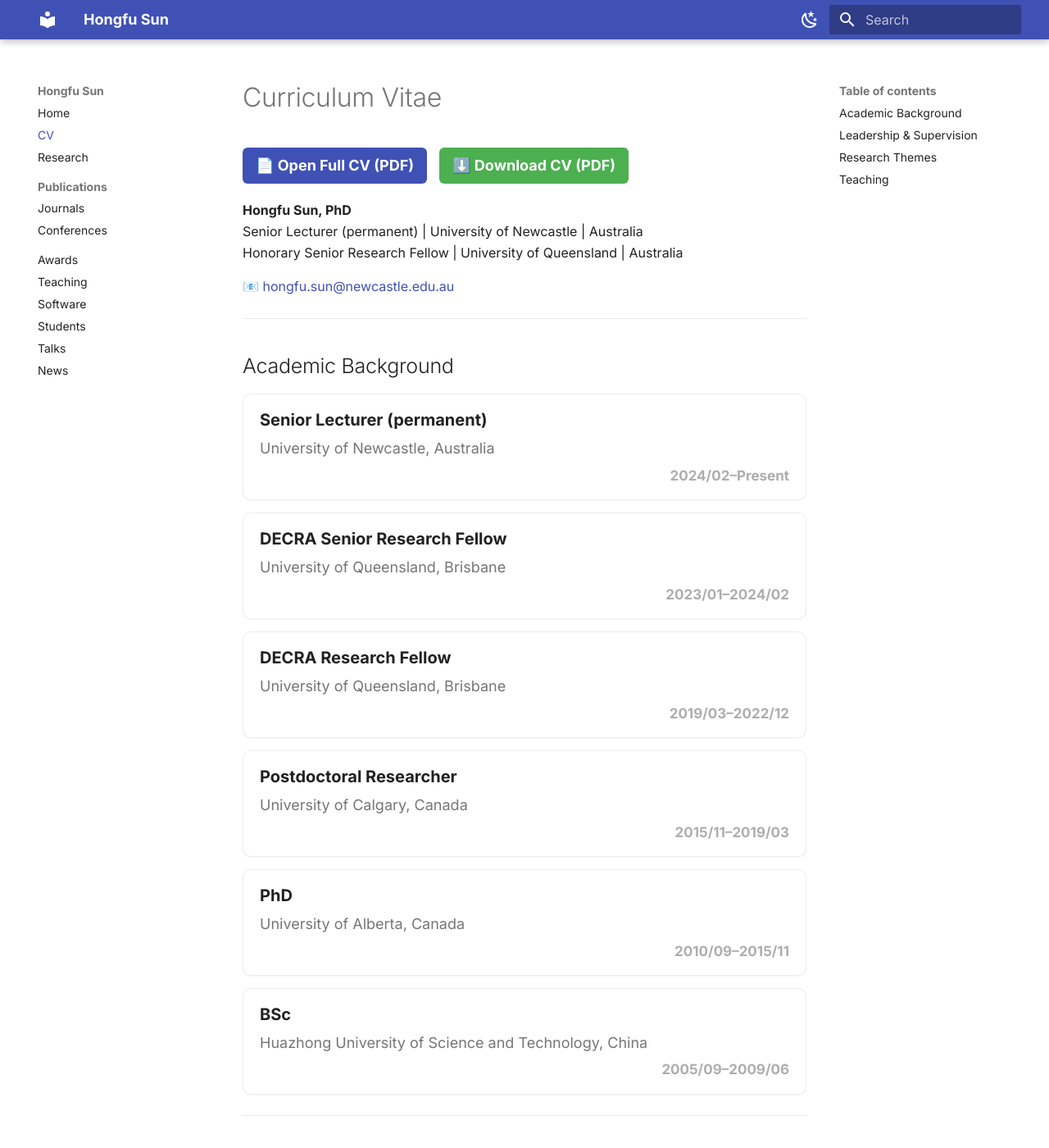
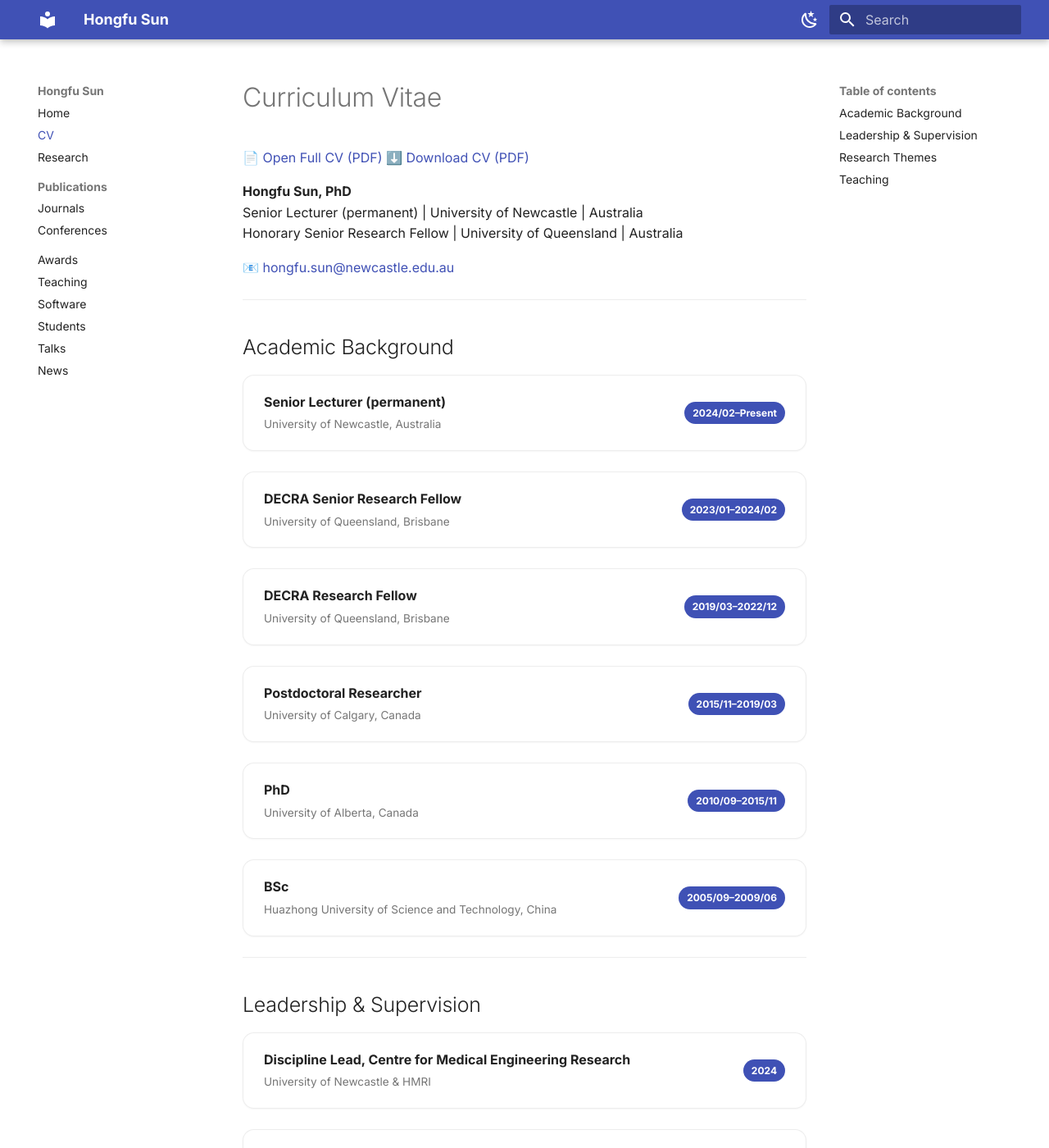
Before and after one commit to sunhongfu/sunhongfu.github.io, an MkDocs documentation site: the page built from docs/cv.md, in a window 1280 px wide and 1400 px high. Shown: the whole window at 82% size. Built offline with MkDocs 1.6.1 and Material for MkDocs 9.7.7, drawn with Linux system fonts in a browser that asks for light colours; some of the changed text lies outside the part shown.

Commit message:
update cv page

```diff
--- a/docs/assets/extra.css
+++ b/docs/assets/extra.css
@@ -1,67 +1,54 @@
-/* ===== CV cards ===== */
+/* ===== CV cards (same style as Awards) ===== */
+.cv-list {
+  display: grid;
+  grid-template-columns: 1fr;
+  gap: 1rem;
+}
+
 .cv-card {
   display: flex;
-  flex-direction: column;   /* stack children vertically */
-  padding: 0.75rem 1rem;
+  align-items: center;           /* center vertically */
+  gap: 1rem;
+  padding: 1rem 1.25rem;
   border: 1px solid var(--md-default-fg-color--lightest);
-  border-radius: 10px;
+  border-radius: 14px;
   background: var(--md-default-bg-color);
-  margin-bottom: 0.75rem;
   box-shadow: 0 1px 2px rgba(0,0,0,.04);
 }
 
 .cv-title {
+  flex: 1 1 auto;
+  display: flex;
+  flex-direction: column;        /* title on top, sub under */
+  margin: 0;
   font-weight: 700;
-  font-size: 1rem;
-  margin-bottom: 0.25rem;   /* spacing before sub */
 }
 
 .cv-sub {
-  font-size: 0.9rem;
+  font-size: 0.85em;
   color: var(--md-default-fg-color--light);
-  margin-bottom: 0.25rem;
+  margin-top: 0.2rem;
+  font-weight: 400;
 }
 
+/* Year badge pinned right */
 .cv-year {
-  align-self: flex-end;     /* keep years right aligned */
-  font-size: 0.85rem;
-  font-weight: 600;
-  color: var(--md-default-fg-color--lighter);
+  flex: 0 0 auto;
+  margin-left: auto;
+  display: inline-flex;
+  align-items: center;
+  justify-content: center;
+  white-space: nowrap;
+  background-color: #3f51b5;
+  color: #fff;
+  font-size: 0.75em;
+  font-weight: 700;
+  padding: 4px 10px;
+  border-radius: 999px;
 }
 
-/* ===== CV buttons ===== */
-.cv-buttons {
-  display: flex;
-  gap: 0.75rem;
-  margin-bottom: 1rem;
-}
-
-.cv-btn {
-  display: inline-block;
-  font-weight: 600;
-  padding: 0.4rem 0.8rem;
-  border-radius: 6px;
-  text-decoration: none;
-  font-size: 0.9rem;
-  transition: background 0.2s ease;
-}
-
-.cv-btn.open {
-  background: #3f51b5;   /* indigo */
-  color: white;
-}
-
-.cv-btn.open:hover {
-  background: #303f9f;   /* darker indigo */
-}
-
-.cv-btn.download {
-  background: #4caf50;   /* green */
-  color: white;
-}
-
-.cv-btn.download:hover {
-  background: #388e3c;   /* darker green */
+@media (min-width: 900px) {
+  .cv-list { gap: 1.25rem; }
 }
 
 /* ===== Publications: clean card layout (separated lines) ===== */
--- a/docs/cv.md
+++ b/docs/cv.md
@@ -1,10 +1,10 @@
 # Curriculum Vitae
 
 <div class="cv-buttons">
-  <a class="cv-btn open" href="assets/Hongfu_Sun_CV.pdf" target="_blank" rel="noopener">
+  <a class="cv-btn open" href="docs/assets/Hongfu_Sun_CV.pdf" target="_blank" rel="noopener">
     📄 Open Full CV (PDF)
   </a>
-  <a class="cv-btn download" href="assets/Hongfu_Sun_CV.pdf" download>
+  <a class="cv-btn download" href="docs/assets/Hongfu_Sun_CV.pdf" download>
     ⬇️ Download CV (PDF)
   </a>
 </div>
@@ -20,59 +20,127 @@ Honorary Senior Research Fellow | University of Queensland | Australia
 ## Academic Background
 <div class="cv-list">
 
-<div class="cv-card">
-  <div class="cv-title">Senior Lecturer (permanent)</div>
-  <div class="cv-sub">University of Newcastle, Australia</div>
-  <div class="cv-year">2024/02–Present</div>
-</div>
+  <div class="cv-card">
+    <div class="cv-title">
+      Senior Lecturer (permanent)
+      <div class="cv-sub">University of Newcastle, Australia</div>
+    </div>
+    <span class="cv-year">2024/02–Present</span>
+  </div>
 
-<div class="cv-card">
-  <div class="cv-title">DECRA Senior Research Fellow</div>
-  <div class="cv-sub">University of Queensland, Brisbane</div>
-  <div class="cv-year">2023/01–2024/02</div>
-</div>
+  <div class="cv-card">
+    <div class="cv-title">
+      DECRA Senior Research Fellow
+      <div class="cv-sub">University of Queensland, Brisbane</div>
+    </div>
+    <span class="cv-year">2023/01–2024/02</span>
+  </div>
 
-<div class="cv-card">
-  <div class="cv-title">DECRA Research Fellow</div>
-  <div class="cv-sub">University of Queensland, Brisbane</div>
-  <div class="cv-year">2019/03–2022/12</div>
-</div>
+  <div class="cv-card">
+    <div class="cv-title">
+      DECRA Research Fellow
+      <div class="cv-sub">University of Queensland, Brisbane</div>
+    </div>
+    <span class="cv-year">2019/03–2022/12</span>
+  </div>
 
-<div class="cv-card">
-  <div class="cv-title">Postdoctoral Researcher</div>
-  <div class="cv-sub">University of Calgary, Canada</div>
-  <div class="cv-year">2015/11–2019/03</div>
-</div>
+  <div class="cv-card">
+    <div class="cv-title">
+      Postdoctoral Researcher
+      <div class="cv-sub">University of Calgary, Canada</div>
+    </div>
+    <span class="cv-year">2015/11–2019/03</span>
+  </div>
 
-<div class="cv-card">
-  <div class="cv-title">PhD</div>
-  <div class="cv-sub">University of Alberta, Canada</div>
-  <div class="cv-year">2010/09–2015/11</div>
-</div>
+  <div class="cv-card">
+    <div class="cv-title">
+      PhD
+      <div class="cv-sub">University of Alberta, Canada</div>
+    </div>
+    <span class="cv-year">2010/09–2015/11</span>
+  </div>
 
-<div class="cv-card">
-  <div class="cv-title">BSc</div>
-  <div class="cv-sub">Huazhong University of Science and Technology, China</div>
-  <div class="cv-year">2005/09–2009/06</div>
-</div>
+  <div class="cv-card">
+    <div class="cv-title">
+      BSc
+      <div class="cv-sub">Huazhong University of Science and Technology, China</div>
+    </div>
+    <span class="cv-year">2005/09–2009/06</span>
+  </div>
 
 </div>
 
 ---
 
 ## Leadership & Supervision
-- Discipline Lead, Centre for Medical Engineering Research (Uni. Newcastle & HMRI) — 2024
-- Medical Engineering Program Convenor, Uni. Newcastle — 2024
-- Supervision: 3 PhD graduated + 4 ongoing; 6 Masters + 2 Honours graduated (2019–2023)
+<div class="cv-list">
+
+  <div class="cv-card">
+    <div class="cv-title">
+      Discipline Lead, Centre for Medical Engineering Research
+      <div class="cv-sub">University of Newcastle & HMRI</div>
+    </div>
+    <span class="cv-year">2024</span>
+  </div>
+
+  <div class="cv-card">
+    <div class="cv-title">
+      Medical Engineering Program Convenor
+      <div class="cv-sub">University of Newcastle</div>
+    </div>
+    <span class="cv-year">2024</span>
+  </div>
+
+  <div class="cv-card">
+    <div class="cv-title">
+      Higher Degree Research & Coursework Supervision
+      <div class="cv-sub">3 PhD graduated + 4 ongoing; 6 Masters + 2 Honours graduated</div>
+    </div>
+    <span class="cv-year">2019–2023</span>
+  </div>
+
+</div>
 
 ---
 
 ## Research Themes
-- Medical Imaging, MRI, quantitative MRI, novel imaging methods
-- Artificial Intelligence (AI), machine/deep learning, generative models
+<div class="cv-list">
+
+  <div class="cv-card">
+    <div class="cv-title">
+      Medical Imaging
+      <div class="cv-sub">MRI, quantitative MRI, novel imaging methods</div>
+    </div>
+  </div>
+
+  <div class="cv-card">
+    <div class="cv-title">
+      Artificial Intelligence (AI)
+      <div class="cv-sub">Machine/deep learning, generative models</div>
+    </div>
+  </div>
+
+</div>
 
 ---
 
 ## Teaching
-- **2024–2025**: ENGG1003 (Procedural Programming), MENG3451 (Medical Imaging & Signal Processing), Uni. Newcastle
-- **2019–2023**: BIOE6601 (Medical Imaging), Uni. Queensland *(student rating: 4.8/5.0)*
+<div class="cv-list">
+
+  <div class="cv-card">
+    <div class="cv-title">
+      ENGG1003 · Procedural Programming; MENG3451 · Medical Imaging & Signal Processing
+      <div class="cv-sub">University of Newcastle</div>
+    </div>
+    <span class="cv-year">2024–2025</span>
+  </div>
+
+  <div class="cv-card">
+    <div class="cv-title">
+      BIOE6601 · Medical Imaging
+      <div class="cv-sub">University of Queensland — student rating: 4.8/5.0</div>
+    </div>
+    <span class="cv-year">2019–2023</span>
+  </div>
+
+</div>
```
